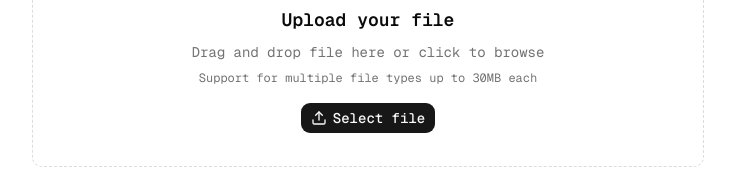
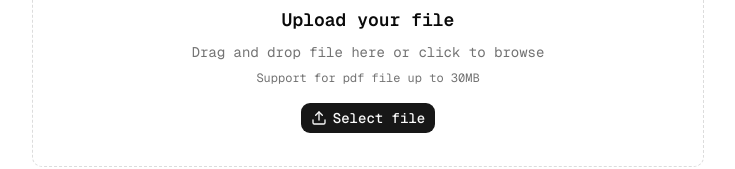
Before and after one commit to Dani3lx/ScoreFlip, a Next.js app: page / in a window 1280 px wide. Shown: the part 370-539 px from the top of the page, without its empty margins (272-1007 px from the left). Built offline with nearby package versions, Linux system fonts and the light colour scheme.

Commit message:
chore: upload file prompt

```diff
--- a/components/reui/fileUpload.tsx
+++ b/components/reui/fileUpload.tsx
@@ -158,9 +158,7 @@ export function FileUpload({
                         <div className="space-y-2">
                             <h3 className="text-lg font-semibold">Upload your file</h3>
                             <p className="text-muted-foreground text-sm">Drag and drop file here or click to browse</p>
-                            <p className="text-muted-foreground text-xs">
-                                Support for multiple file types up to {formatBytes(maxSize)} each
-                            </p>
+                            <p className="text-muted-foreground text-xs">Support for pdf file up to {formatBytes(maxSize)}</p>
                         </div>
 
                         <Button onClick={openFileDialog}>
```
